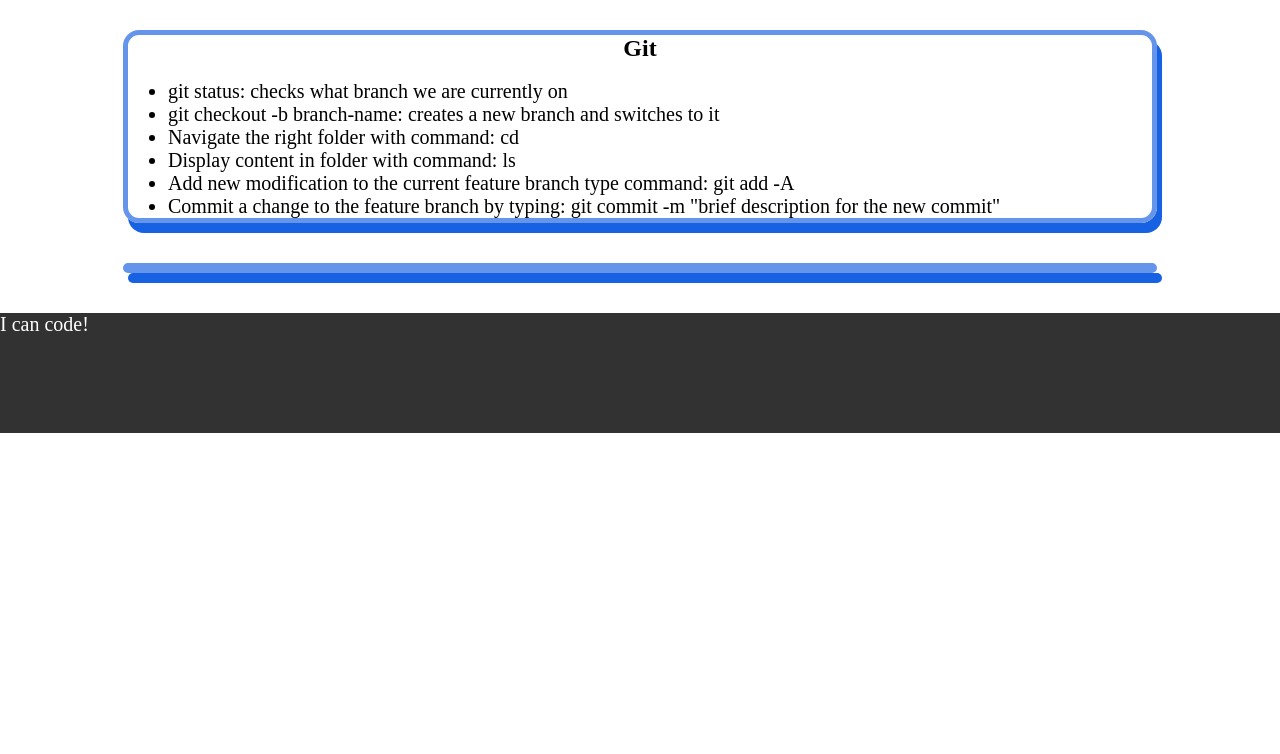
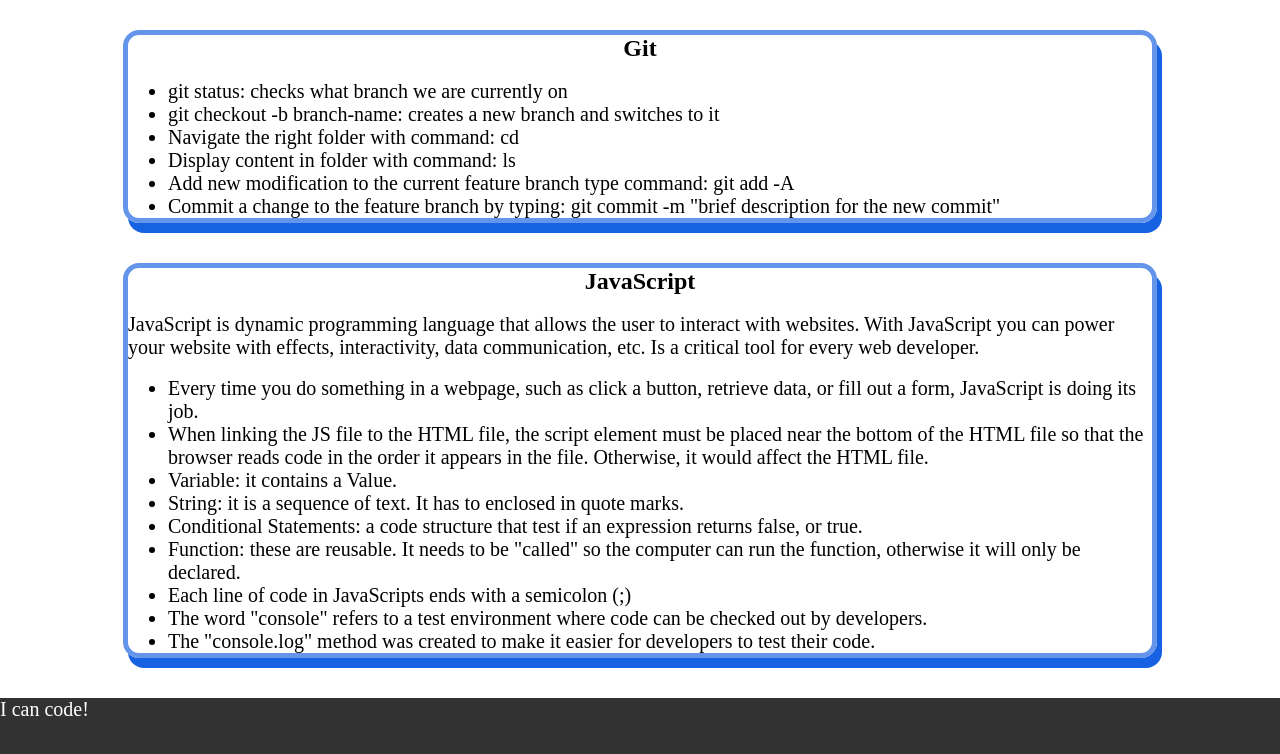
Before and after one commit to garfias06/prework-study-guide, a plain HTML site: page index.html in a window 1280 px wide. Shown: the part 1190-1944 px from the top of the page. Before the commit the page ends 1623 px from the top, so only its background shows below. Drawn offline with Linux system fonts and the light colour scheme.

Commit message:
JS was debugged and HTML was added more info

```diff
--- a/assets/script.js
+++ b/assets/script.js
@@ -1,21 +1,30 @@
 
 var topics = ["HTML", "CSS", "Git", "JavaScript"];
+var randomTopic=topics[Math.floor(Math.random()*topics.length)];
 
 var x=0;
+function listTopics(){
 for(var x=0; x<topics.length; x++){
 console.log(topics[x]);
 }
+}
 
-/*var topic = "HTML";
+function selectTopic(){
 
-if (topic === 'HTML') {
+if (randomTopic === 'HTML') {
   console.log("Let's study HTML!");
-} else if (topic === 'CSS') {
+} else if (randomTopic === 'CSS') {
   console.log("Let's study CSS!");
-} else if (topic === 'Git') {
+} else if (randomTopic === 'Git') {
   console.log("Let's study Git!");
-} else if (topic === 'JavaScript') {
+} else if (randomTopic === 'JavaScript') {
   console.log("Let's study JavaScript!");
 } else {
   console.log('Please try again!');
-}*/
+}
+}
+
+console.log('Here are the topics we learned through Prework:');
+listTopics()
+console.log('Which topic should we study first?');
+selectTopic()
--- a/index.html
+++ b/index.html
@@ -93,7 +93,29 @@
         </ul>
       </section>
 
-      <section class="card" id="javascript-section"></section>
+      <section class="card" id="javascript-section">
+        <h2>JavaScript</h2>
+        <br />
+
+        <p>JavaScript is dynamic programming language that allows the user to interact with websites.
+          With JavaScript you can power your website with effects, interactivity, data communication, etc. Is a critical tool for every web developer.
+          </p>
+          <br />
+
+        <ul>
+          <li>Every time you do something in a webpage, such as click a button, retrieve data, or fill out a form, JavaScript is doing its job.</li>
+          <li>When linking the JS file to the HTML file, the script element must be placed near the bottom of the HTML file so that the browser reads code in the order it appears in the file.
+            Otherwise, it would affect the HTML file.
+          </li>
+          <li>Variable: it contains a Value.</li>
+          <li>String: it is a sequence of text. It has to enclosed in quote marks.</li>
+          <li>Conditional Statements: a code structure that test if an expression returns false, or true.</li>
+          <li>Function: these are reusable. It needs to be "called" so the computer can run the function, otherwise it will only be declared.</li>
+          <li>Each line of code in JavaScripts ends with a semicolon (;)</li>
+          <li>The word "console" refers to a test environment where code can be checked out by developers.</li>
+          <li>The "console.log" method was created to make it easier for developers to test their code.</li>
+        </ul>
+      </section>
     </main>
 
     <footer>
```
